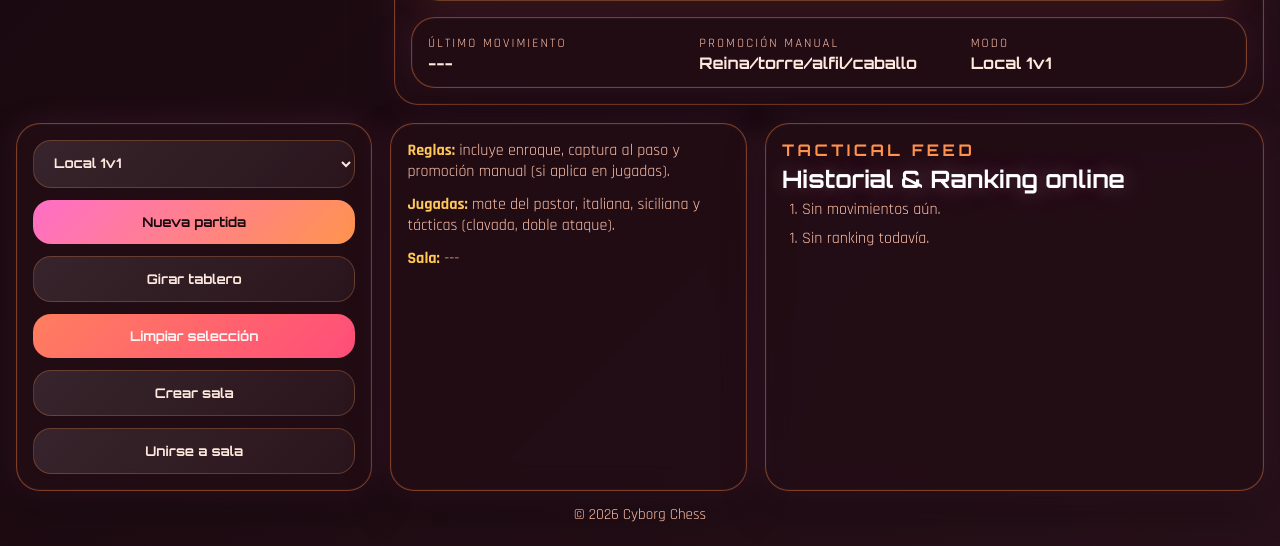
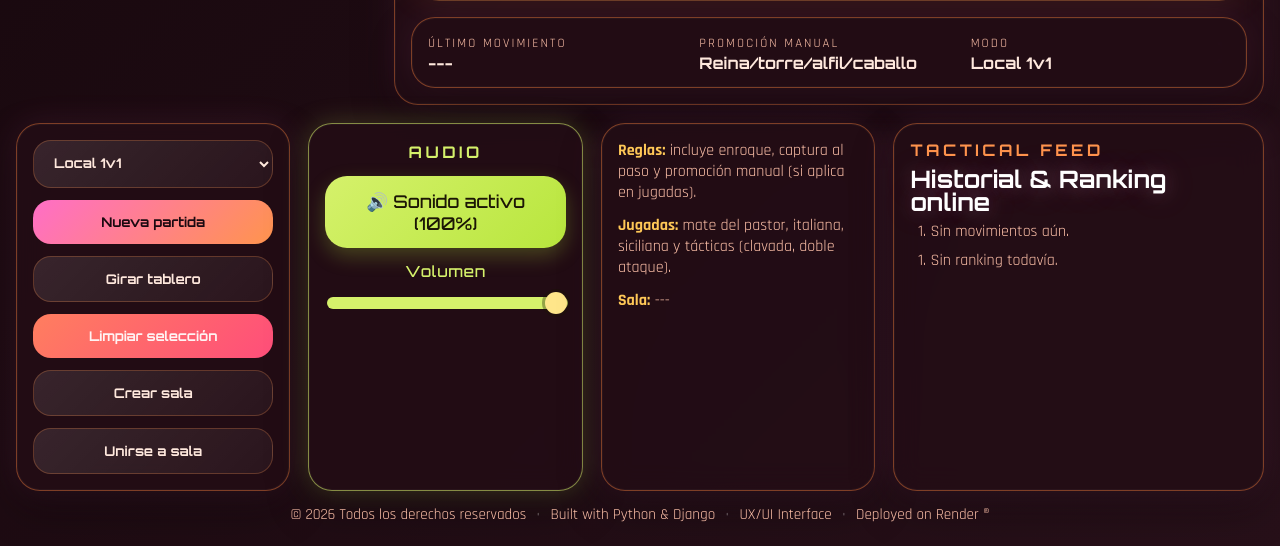
Before and after one commit to lu-developer476/Ajedrez, a Django app: page / in a window 1280 px wide. Shown: the part 813-1359 px from the top of the page. Run offline with Django 5.2, Linux system fonts and the light colour scheme; data that the repository does not hold is empty.

Commit message:
Add audio panel and refresh footer (#2)

```diff
--- a/core/static/core/css/styles.css
+++ b/core/static/core/css/styles.css
@@ -10,6 +10,8 @@
   --accent-3: #ffc857;
   --danger: #ff5f85;
   --success: #ffb347;
+  --audio-accent: #d5f16b;
+  --audio-accent-deep: #b8e63d;
   --board-frame: rgba(13, 8, 12, 0.92);
   --light-cell: #f6d0bc;
   --dark-cell: #8b4323;
@@ -315,11 +317,12 @@ body {
 .aux-panels {
   grid-area: bottom;
   display: grid;
-  grid-template-columns: 1fr 1fr 1.4fr;
+  grid-template-columns: 1fr 1fr 1fr 1.35fr;
   gap: 18px;
 }
 
 .controls,
+.audio-panel,
 .tips,
 .leaderboard {
   padding: 16px;
@@ -349,6 +352,73 @@ body {
 .tips p { margin: 0 0 12px; color: var(--muted); }
 .tips p:last-child { margin-bottom: 0; }
 .tips span { color: var(--accent-3); font-weight: 700; }
+
+.audio-panel {
+  display: grid;
+  align-content: start;
+  gap: 14px;
+  border-color: rgba(213, 241, 107, 0.56);
+  box-shadow:
+    0 0 0 1px rgba(255,255,255,0.03) inset,
+    0 0 26px rgba(213, 241, 107, 0.2),
+    0 18px 40px rgba(0, 0, 0, 0.36);
+}
+
+.audio-panel .eyebrow {
+  text-align: center;
+  margin-top: 2px;
+  color: var(--audio-accent);
+}
+
+.audio-state {
+  border-radius: 22px;
+  padding: 14px 16px;
+  text-align: center;
+  font-family: 'Orbitron', sans-serif;
+  font-size: 1.1rem;
+  color: #1c1605;
+  background: linear-gradient(135deg, var(--audio-accent), var(--audio-accent-deep));
+  box-shadow: 0 8px 20px rgba(184, 230, 61, 0.25);
+}
+
+.audio-label {
+  text-align: center;
+  font-family: 'Orbitron', sans-serif;
+  letter-spacing: 0.05em;
+  color: var(--audio-accent);
+  font-size: 0.95rem;
+}
+
+.volume-slider {
+  width: 100%;
+  appearance: none;
+  height: 12px;
+  border-radius: 999px;
+  background: linear-gradient(90deg, var(--audio-accent), var(--audio-accent) var(--volume-fill, 100%), rgba(255,255,255,0.2) var(--volume-fill, 100%));
+  outline: none;
+  border: 1px solid rgba(213, 241, 107, 0.35);
+}
+
+.volume-slider::-webkit-slider-thumb {
+  appearance: none;
+  width: 22px;
+  height: 22px;
+  border-radius: 50%;
+  border: 0;
+  background: #ffe68a;
+  box-shadow: 0 0 0 3px rgba(28, 22, 5, 0.35);
+  cursor: pointer;
+}
+
+.volume-slider::-moz-range-thumb {
+  width: 22px;
+  height: 22px;
+  border-radius: 50%;
+  border: 0;
+  background: #ffe68a;
+  box-shadow: 0 0 0 3px rgba(28, 22, 5, 0.35);
+  cursor: pointer;
+}
 
 .move-history {
   margin: 0;
@@ -390,7 +460,7 @@ body {
 @media (max-width: 720px) {
   :root { --cell-size: min(10.7vw, 48px); }
   .game-shell { width: min(100%, calc(100% - 18px)); margin-top: 12px; }
-  .arena, .controls, .tips, .leaderboard, .brand-box, .stat-card { border-radius: 20px; }
+  .arena, .controls, .audio-panel, .tips, .leaderboard, .brand-box, .stat-card { border-radius: 20px; }
   .stats-grid { grid-template-columns: 1fr 1fr; }
   .coords-top, .coords-bottom { margin-left: 30px; }
   .piece { font-size: clamp(1.55rem, 7vw, 2.2rem); }
--- a/core/static/core/js/game.js
+++ b/core/static/core/js/game.js
@@ -20,6 +20,8 @@ const coordsTopEl = document.getElementById('coords-top');
 const coordsBottomEl = document.getElementById('coords-bottom');
 const coordsLeftEl = document.getElementById('coords-left');
 const coordsRightEl = document.getElementById('coords-right');
+const volumeSliderEl = document.getElementById('volume-slider');
+const audioStateEl = document.getElementById('audio-state');
 
 const FILES = ['a', 'b', 'c', 'd', 'e', 'f', 'g', 'h'];
 const PIECES = { wp: '♙', wr: '♖', wn: '♘', wb: '♗', wq: '♕', wk: '♔', bp: '♟', br: '♜', bn: '♞', bb: '♝', bq: '♛', bk: '♚' };
@@ -31,6 +33,9 @@ let flipped = false;
 let mode = 'local';
 let roomCode = null;
 let pollTimer = null;
+let audioCtx = null;
+let masterGain = null;
+let volume = 1;
 
 function createInitialBoard() { return [['br','bn','bb','bq','bk','bb','bn','br'],['bp','bp','bp','bp','bp','bp','bp','bp'],[null,null,null,null,null,null,null,null],[null,null,null,null,null,null,null,null],[null,null,null,null,null,null,null,null],[null,null,null,null,null,null,null,null],['wp','wp','wp','wp','wp','wp','wp','wp'],['wr','wn','wb','wq','wk','wb','wn','wr']]; }
 function createState() { return { board: createInitialBoard(), turn: 'w', moveNumber: 1, history: [], captured: { w: [], b: [] }, lastMove: null, status: 'EN CURSO' }; }
@@ -39,6 +44,66 @@ const inBounds = (r, c) => r >= 0 && r < 8 && c >= 0 && c < 8;
 const algebraic = (r, c) => `${FILES[c]}${8 - r}`;
 
 function resetGame() { state = createState(); selected = null; legalMoves = []; renderCoordinates(); render(); }
+
+
+function ensureAudioContext() {
+  if (!window.AudioContext && !window.webkitAudioContext) return false;
+  if (!audioCtx) {
+    const Ctx = window.AudioContext || window.webkitAudioContext;
+    audioCtx = new Ctx();
+    masterGain = audioCtx.createGain();
+    masterGain.gain.value = volume;
+    masterGain.connect(audioCtx.destination);
+  }
+  if (audioCtx.state === 'suspended') audioCtx.resume();
+  return true;
+}
+
+function playTone(frequency, duration = 0.12, type = 'sine', delay = 0) {
+  if (!ensureAudioContext() || !masterGain || volume === 0) return;
+  const osc = audioCtx.createOscillator();
+  const gain = audioCtx.createGain();
+  const startAt = audioCtx.currentTime + delay;
+  const endAt = startAt + duration;
+  osc.type = type;
+  osc.frequency.setValueAtTime(frequency, startAt);
+  gain.gain.setValueAtTime(0.0001, startAt);
+  gain.gain.exponentialRampToValueAtTime(0.32, startAt + 0.02);
+  gain.gain.exponentialRampToValueAtTime(0.0001, endAt);
+  osc.connect(gain);
+  gain.connect(masterGain);
+  osc.start(startAt);
+  osc.stop(endAt);
+}
+
+function playMoveSound(isCapture, status) {
+  if (status.includes('JAQUE MATE')) {
+    playTone(196, 0.14, 'triangle');
+    playTone(146.8, 0.18, 'triangle', 0.14);
+    return;
+  }
+  if (status === 'JAQUE') {
+    playTone(659.25, 0.08, 'square');
+    playTone(783.99, 0.08, 'square', 0.09);
+    return;
+  }
+  if (isCapture) {
+    playTone(220, 0.08, 'sawtooth');
+    playTone(164.81, 0.1, 'sawtooth', 0.08);
+    return;
+  }
+  playTone(523.25, 0.08, 'triangle');
+  playTone(659.25, 0.08, 'triangle', 0.07);
+}
+
+function updateVolumeUI() {
+  if (!volumeSliderEl || !audioStateEl) return;
+  const pct = Math.round(volume * 100);
+  volumeSliderEl.value = String(pct);
+  volumeSliderEl.style.setProperty('--volume-fill', `${pct}%`);
+  audioStateEl.textContent = pct === 0 ? '🔇 Sonido inactivo (0%)' : `🔊 Sonido activo (${pct}%)`;
+}
+
 
 function renderCoordinates() {
   const files = flipped ? [...FILES].reverse() : FILES;
@@ -99,6 +164,7 @@ async function makeMove(fr, fc, tr, tc) {
   state.turn = state.turn === 'w' ? 'b' : 'w'; state.moveNumber += 1; selected = null; legalMoves = [];
   const check = isKingInCheck(state.board, state.turn), active = hasAny(state.board, state.turn);
   state.status = check && !active ? `JAQUE MATE · ${state.turn === 'w' ? 'NEGRAS' : 'BLANCAS'} GANAN` : check ? 'JAQUE' : !active ? 'TABLAS' : 'EN CURSO';
+  playMoveSound(Boolean(target), state.status);
   render();
   if (mode === 'online' && roomCode) await syncOnline();
   if (mode === 'ai' && state.turn === 'b' && state.status === 'EN CURSO') await playAi();
@@ -131,4 +197,16 @@ onlineJoinBtn.onclick = async () => { const code = (prompt('Código de sala') ||
 
 newGameBtn.onclick = resetGame; flipBoardBtn.onclick = () => { flipped = !flipped; renderCoordinates(); render(); }; resetViewBtn.onclick = () => { selected = null; legalMoves = []; render(); };
 
+if (volumeSliderEl) {
+  volumeSliderEl.oninput = () => {
+    volume = Number(volumeSliderEl.value) / 100;
+    if (masterGain) masterGain.gain.value = volume;
+    updateVolumeUI();
+    ensureAudioContext();
+  };
+  volumeSliderEl.addEventListener('pointerdown', ensureAudioContext);
+  volumeSliderEl.addEventListener('keydown', ensureAudioContext);
+}
+
+updateVolumeUI();
 resetGame(); loadRanking();
--- a/core/templates/core/index.html
+++ b/core/templates/core/index.html
@@ -61,6 +61,12 @@
         <button id="online-create-btn" class="btn secondary" type="button">Crear sala</button>
         <button id="online-join-btn" class="btn secondary" type="button">Unirse a sala</button>
       </div>
+      <div class="audio-panel panel-glow" aria-label="Panel de sonido">
+        <p class="eyebrow">Audio</p>
+        <div class="audio-state" id="audio-state">🔊 Sonido activo (100%)</div>
+        <label for="volume-slider" class="audio-label">Volumen</label>
+        <input id="volume-slider" class="volume-slider" type="range" min="0" max="100" value="100" aria-label="Control de volumen">
+      </div>
       <div class="tips panel-glow">
         <p><span>Reglas:</span> incluye enroque, captura al paso y promoción manual (si aplica en jugadas).</p>
         <p><span>Jugadas:</span> mate del pastor, italiana, siciliana y tácticas (clavada, doble ataque).</p>
@@ -73,7 +79,15 @@
       </div>
     </section>
   </main>
-  <footer class="footer"><span class="footer-item">© <span id="year"></span> Cyborg Chess</span></footer>
+  <footer class="footer">
+    <span class="footer-item">© <span id="year"></span> Todos los derechos reservados</span>
+    <span class="footer-separator" aria-hidden="true">•</span>
+    <span class="footer-item">Built with Python &amp; Django</span>
+    <span class="footer-separator" aria-hidden="true">•</span>
+    <span class="footer-item">UX/UI Interface</span>
+    <span class="footer-separator" aria-hidden="true">•</span>
+    <span class="footer-item">Deployed on Render ®</span>
+  </footer>
   <script>document.getElementById('year').textContent = new Date().getFullYear();</script>
   <script src="{% static 'core/js/game.js' %}?v=cyborg-chess-v2"></script>
 </body>
```
